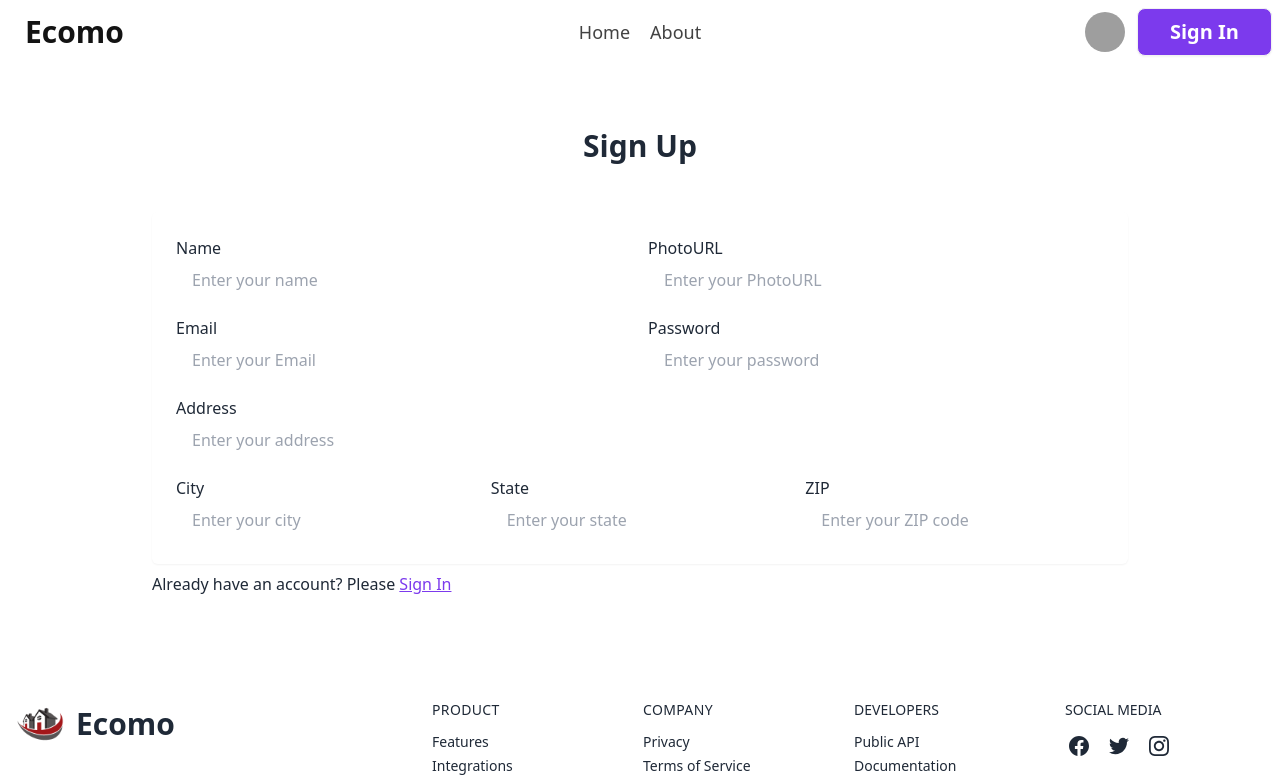
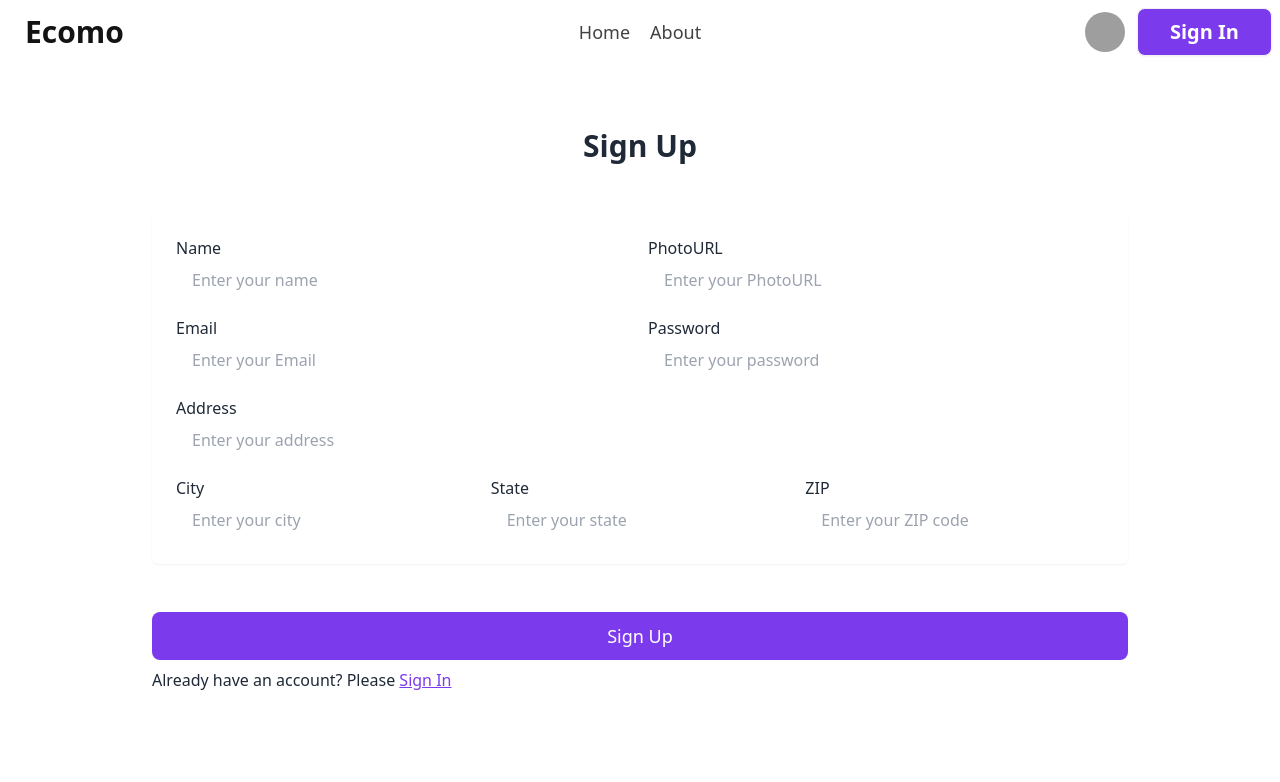
Before and after one commit to devo-ab/real-estate, a React (Vite) app: page /signup in a window 1280 px wide. Shown: the top 782 px of the page. Built offline with nearby package versions, Linux system fonts and the light colour scheme; grey boxes are pictures that could not be loaded.

Commit message:
signup button missing solved

```diff
--- a/src/Pages/SingUp/SingUp.jsx
+++ b/src/Pages/SingUp/SingUp.jsx
@@ -97,7 +97,7 @@ const SingUp = () => {
             </div>
           </div>
         </fieldset>
-
+        <button className="btn btn-ghost text-lg font-medium text-white bg-violet-600 hover:text-black">Sign Up</button>
       </form>
       <p className="mt-2">Already have an account? Please <Link className="font-medium text-violet-600 underline" to="/signin">Sign In</Link></p>
     </section>
```
